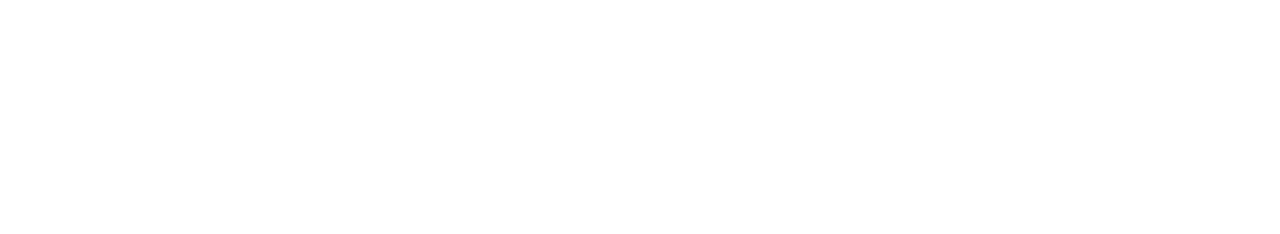
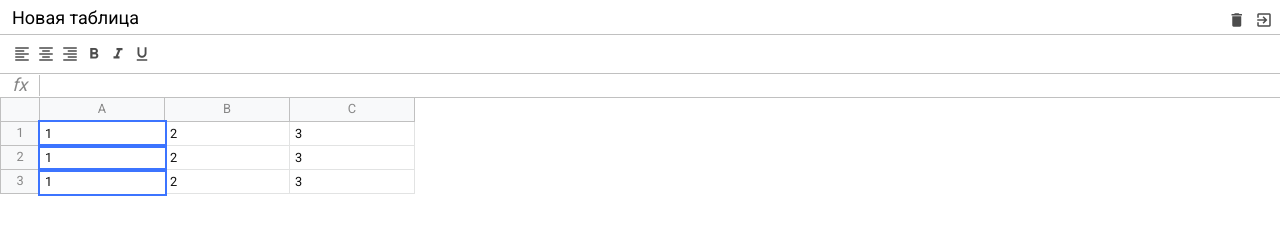
Before and after one commit to twilingway/excel-course, a website built with webpack: page src/index.html in a window 1280 px wide. Built offline with nearby package versions, Linux system fonts and the light colour scheme.

Commit message:
table styles

```diff
--- a/src/index.html
+++ b/src/index.html
@@ -1,14 +1,92 @@
-<!doctype html>
+<!DOCTYPE html>
 <html lang="en">
-<head>
-    <meta charset="UTF-8">
-    <meta name="viewport"
-          content="width=device-width, user-scalable=no, initial-scale=1.0, maximum-scale=1.0, minimum-scale=1.0">
-    <meta http-equiv="X-UA-Compatible" content="ie=edge">
-    <link rel="shortcut icon" href="favicon.ico">
+  <head>
+    <meta charset="UTF-8" />
+    <meta
+      name="viewport"
+      content="width=device-width, user-scalable=no, initial-scale=1.0, maximum-scale=1.0, minimum-scale=1.0"
+    />
+    <meta http-equiv="X-UA-Compatible" content="ie=edge" />
+    <link rel="shortcut icon" href="favicon.ico" />
+    <link
+      href="https://fonts.googleapis.com/icon?family=Material+Icons"
+      rel="stylesheet"
+    />
     <title>Pure Javasript</title>
-</head>
-<body>
-<div id="app" class="container"></div>
-</body>
+  </head>
+  <body>
+    <div id="app" class="container"></div>
+    <div class="excel">
+      <div class="excel__header">
+        <input type="text" class="input" value="Новая таблица" />
+        <div>
+          <div class="button">
+            <span class="material-icons">delete</span>
+          </div>
+          <div class="button">
+            <span class="material-icons">exit_to_app</span>
+          </div>
+        </div>
+      </div>
+      <div class="excel__toolbar">
+        <div class="button">
+          <span class="material-icons">format_align_left</span>
+        </div>
+        <div class="button">
+          <span class="material-icons">format_align_center</span>
+        </div>
+        <div class="button">
+          <span class="material-icons">format_align_right</span>
+        </div>
+        <div class="button">
+          <span class="material-icons">format_bold</span>
+        </div>
+        <div class="button">
+          <span class="material-icons">format_italic</span>
+        </div>
+        <div class="button">
+          <span class="material-icons">format_underline</span>
+        </div>
+      </div>
+      <div class="excel__formula">
+        <div class="info">fx</div>
+        <div class="input" contenteditable spellcheck="false"></div>
+      </div>
+      <div class="excel__table">
+        <div class="row">
+          <div class="row-info"></div>
+          <div class="row-data">
+            <div class="column" contenteditable>A</div>
+            <div class="column" contenteditable>B</div>
+            <div class="column" contenteditable>C</div>
+          </div>
+        </div>
+
+        <div class="row">
+          <div class="row-info">1</div>
+          <div class="row-data">
+            <div class="cell selected" contenteditable>1</div>
+            <div class="cell" contenteditable>2</div>
+            <div class="cell" contenteditable>3</div>
+          </div>
+        </div>
+        <div class="row">
+          <div class="row-info">2</div>
+          <div class="row-data">
+            <div class="cell selected" contenteditable>1</div>
+            <div class="cell" contenteditable>2</div>
+            <div class="cell" contenteditable>3</div>
+          </div>
+        </div>
+        <div class="row">
+          <div class="row-info">3</div>
+          <div class="row-data">
+            <div class="cell selected" contenteditable>1</div>
+            <div class="cell" contenteditable>2</div>
+            <div class="cell" contenteditable>3</div>
+          </div>
+        </div>
+      </div>
+    </div>
+  </body>
 </html>
--- a/src/index.js
+++ b/src/index.js
@@ -1,2 +1,3 @@
-import "./scss/index.scss";
-console.log("Test");
+import './scss/index.scss';
+
+console.log('Test');
--- /dev/null
+++ b/src/scss/_mixins.scss
@@ -0,0 +1,24 @@
+@import 'variables';
+
+@mixin button($color: green) {
+  height: 24px;
+  min-width: 24px;
+  padding: 3px;
+  text-align: center;
+  position: relative;
+  display: inline-block;
+  color: rgba(0, 0, 0, 0.7);
+
+  & > span {
+    font-size: 18px;
+  }
+
+  &:active,
+  &.active {
+    color: $color;
+  }
+  &:hover {
+    background: $border-color;
+    cursor: pointer;
+  }
+}
--- /dev/null
+++ b/src/scss/_variables.scss
@@ -0,0 +1,8 @@
+$header-height: 34px;
+$toolbar-height: 40px;
+$formula-height: 24px;
+$cell-width: 125px;
+$info-cell-width: 40px;
+$row-height: 24px;
+
+$border-color: #c0c0c0;
--- /dev/null
+++ b/src/scss/formula.scss
@@ -0,0 +1,30 @@
+@import 'variables';
+@import 'mixins';
+
+.excel__formula {
+  position: absolute;
+  left: 0;
+  right: 0;
+  top: $header-height + $toolbar-height;
+  height: $formula-height;
+  display: flex;
+  align-items: center;
+  border-bottom: 1px solid $border-color;
+
+  .info {
+    font-size: 18px;
+    font-style: italic;
+    text-align: center;
+    border-right: 1px solid $border-color;
+    min-width: $info-cell-width;
+  }
+
+  .input {
+    padding: 4px;
+    font-size: 12px;
+    outline: none;
+    width: 100%;
+    height: 100%;
+    color: black;
+  }
+}
--- /dev/null
+++ b/src/scss/header.scss
@@ -0,0 +1,38 @@
+@import 'variables';
+@import 'mixins';
+
+.excel__header {
+  position: absolute;
+  top: 0;
+  right: 0;
+  left: 0;
+  height: $header-height;
+  padding: 8px 4px 0;
+  display: flex;
+  justify-content: space-between;
+
+  & .input {
+    margin: 0;
+    padding: 2px 7px;
+    min-width: 1px;
+    color: #000;
+    border: 1px solid transparent;
+    border-radius: 2px;
+    height: 20px;
+    font-size: 18px;
+    line-height: 22px;
+    outline: none;
+
+    &:hover {
+      border: 1px solid $border-color;
+    }
+
+    &:focus {
+      border: 2px solid #1a73e8;
+    }
+  }
+
+  & .button {
+    @include button(green);
+  }
+}
--- a/src/scss/index.scss
+++ b/src/scss/index.scss
@@ -1,5 +1,10 @@
-@import url("https://fonts.googleapis.com/css2?family=Roboto&display=swap");
-@import "~normalize.css";
+@import url('https://fonts.googleapis.com/css2?family=Roboto&display=swap');
+@import '~normalize.css';
+
+@import 'header';
+@import 'toolbar';
+@import 'formula';
+@import 'table';
 
 * {
   margin: 0;
@@ -8,6 +13,14 @@
 }
 
 body {
-  font-family: "Roboto", sans-serif;
+  font-family: 'Roboto', sans-serif;
   font-size: 12px;
 }
+
+.excel {
+  position: relative;
+  color: #888;
+  height: 100%;
+  max-width: 100%;
+  font-size: 0.8rem;
+}
--- /dev/null
+++ b/src/scss/table.scss
@@ -0,0 +1,65 @@
+@import 'variables';
+@import 'mixins';
+
+.excel__table {
+  position: absolute;
+  left: 0;
+  right: 0;
+  top: $header-height + $toolbar-height + $formula-height;
+  overflow-x: auto;
+  padding-bottom: 2px;
+
+  .row {
+    display: flex;
+    flex-direction: row;
+    min-width: 20px;
+    height: $row-height;
+  }
+
+  .row-info {
+    display: flex;
+    justify-content: center;
+    align-items: center;
+    min-width: $info-cell-width;
+    height: 100%;
+    border: 1px solid $border-color;
+    background: #f8f9fa;
+    border-top: none;
+  }
+
+  .row-data {
+    display: flex;
+  }
+
+  .column {
+    display: flex;
+    justify-content: center;
+    align-items: center;
+    background: #f8f9fa;
+    min-width: 40px;
+    width: $cell-width;
+    border: 1px solid $border-color;
+    border-top: 0;
+    border-left: 0;
+    height: 100%;
+  }
+
+  .cell {
+    min-width: 40px;
+    padding: 5px;
+    width: $cell-width;
+    height: 100%;
+    border: 1px solid #e2e3e3;
+    border-top: 0;
+    border-left: 0;
+    color: #111;
+    white-space: nowrap;
+    outline: none;
+
+    &.selected {
+      border: none;
+      outline: 2px solid #3c74ff;
+      z-index: 2;
+    }
+  }
+}
--- /dev/null
+++ b/src/scss/toolbar.scss
@@ -0,0 +1,18 @@
+@import 'variables';
+@import 'mixins';
+
+.excel__toolbar {
+  position: absolute;
+  left: 0;
+  right: 0;
+  top: $header-height;
+  height: $toolbar-height;
+  border-top: 1px solid $border-color;
+  border-bottom: 1px solid $border-color;
+  padding: 7px 10px;
+  display: flex;
+
+  .button {
+    @include button(green);
+  }
+}
```
Also changed, not shown: 3 other files.
